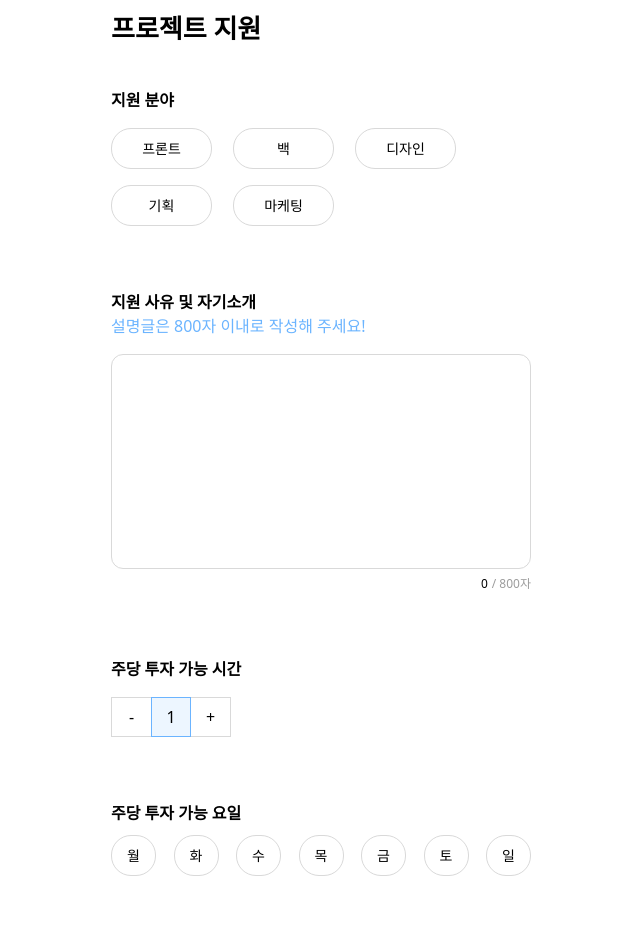
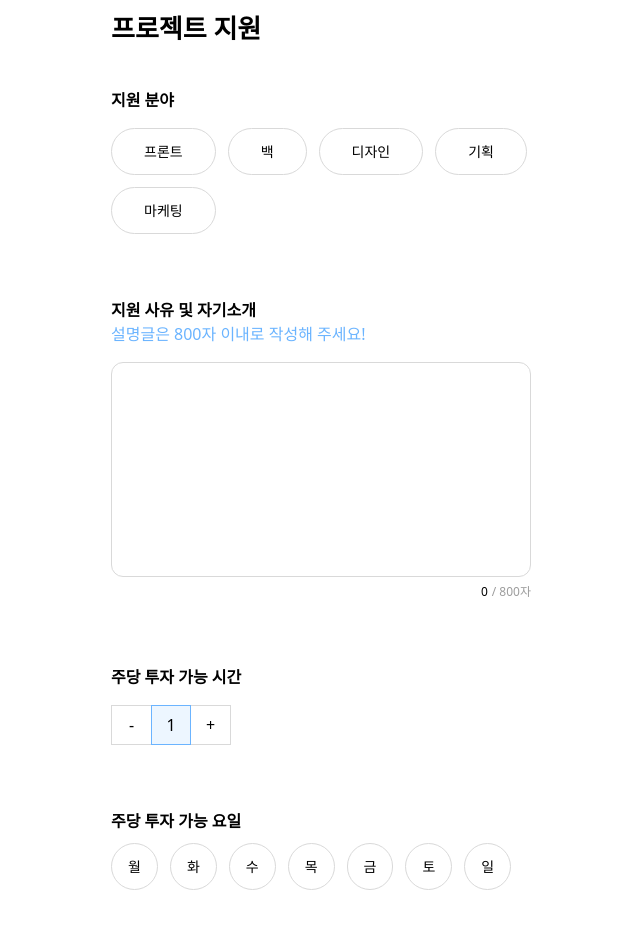
Before and after one commit to WardK-meeTeam/meeteam_front, a Next.js app: page /project-apply in a window 1280 px wide. Shown: the part 140-1082 px from the top of the page, without its empty margins (319-959 px from the left). Built offline with nearby package versions, Linux system fonts and the light colour scheme.

Commit message:
fix: 토글 버튼 컴포넌트 내부의 text가 요소 밖으로 벗어나는 버그 수정

```diff
--- a/app/project-apply/components/AvailableDaysSelector.tsx
+++ b/app/project-apply/components/AvailableDaysSelector.tsx
@@ -8,7 +8,7 @@ import { useEffect, useState } from "react";
 function AvailableDaysSelector() {
   const day = ["월", "화", "수", "목", "금", "토", "일"]; // 요일 담는 배열
   const [daySelection, setDaySelection] = useState<boolean[]>(
-    new Array(7).fill(false)
+    new Array(7).fill(false),
   ); // day 배열과 매핑될 배열, daySelection[0] = false의 의미는 월요일이 현재 선택되지 않았음을 의미
 
   const [selectedDay, setSelectedDay] = useState<string[]>([]); // true인 요일만 필터링 -> data 보낼 용도
@@ -26,15 +26,14 @@ function AvailableDaysSelector() {
     });
   }
   return (
-    <div className="flex flex-col gap-2.5">
+    <div className="flex flex-col gap-2.5 w-full">
       <b>주당 투자 가능 요일</b>
-      <div className="flex justify-between items-center ">
+      <div className="flex justify-start gap-3 items-center w-full">
         {day.map((day, idx) => (
           <ToggleButton
             key={day}
             content={day}
-            width={45}
-            height={41}
+            isDay={true}
             isSelected={daySelection[idx]}
             onClick={() => handleClickButton(idx)}
           />
--- a/components/SelectableButtonGroup.tsx
+++ b/components/SelectableButtonGroup.tsx
@@ -4,14 +4,16 @@ import { useEffect, useState } from "react";
 
 export default function SelectableButtonGroup({
   title,
+  subtitle,
   optionList,
 }: {
   title: string;
+  subtitle?: string;
   optionList: string[];
 }) {
   const [selectedOption, setSelectedOption] = useState<string[]>([]);
   const [options, setOptions] = useState<Record<string, boolean>>(
-    Object.fromEntries(optionList.map((opt) => [opt, false]))
+    Object.fromEntries(optionList.map((opt) => [opt, false])),
   );
   // Object.fromEntries = 배열을 객체화 시켜줌
   // partList에 있는 문자열들을 map을 통해서 객체의 Key로 넣고, Value는 false로 초기화함
@@ -29,14 +31,15 @@ export default function SelectableButtonGroup({
 
   return (
     <div className="flex flex-col gap-4">
-      <b>{title}</b>
-      <div className="grid grid-cols-3 w-[350px] gap-4">
+      <div className="flex flex-row gap-2 justify-start items-center">
+        <b>{title}</b>
+        <span className="text-red-500 text-xs">{subtitle ? subtitle : ""}</span>
+      </div>
+      <div className="flex flex-wrap w-full gap-3">
         {Object.keys(options).map((part) => (
           <ToggleButton
             key={part}
             content={part}
-            width={101}
-            height={41}
             isSelected={options[part]}
             onClick={() => handleClickPartButton(part)}
           />
--- a/components/ToggleButton.tsx
+++ b/components/ToggleButton.tsx
@@ -1,15 +1,14 @@
+// 여기 isDay 프로젝트 지원에서 요일 고를때 사용할 props라서 무시해도 됨
 interface ToggleButtonProps {
   content: string;
-  width: number;
-  height: number;
+  isDay?: boolean;
   isSelected: boolean;
   onClick: () => void;
 }
 // 기본 스타일 border-radius:20px, font-size : 14px
 export default function ToggleButton({
   content,
-  width,
-  height,
+  isDay,
   isSelected,
   onClick,
 }: ToggleButtonProps) {
@@ -20,8 +19,9 @@ export default function ToggleButton({
     <button
       type="button"
       onClick={onClick}
-      style={{ width: `${width}px`, height: `${height}px` }}
-      className={`border rounded-[20px] text-[14px] flex justify-center items-center cursor-pointer ${buttonStyle}`}
+      className={`border rounded-full text-[14px] inline-flex justify-center border-box items-center cursor-pointer
+        ${isDay ? "py-3 px-4" : "py-3 px-8"}
+        ${buttonStyle}`}
     >
       {content}
     </button>
```
